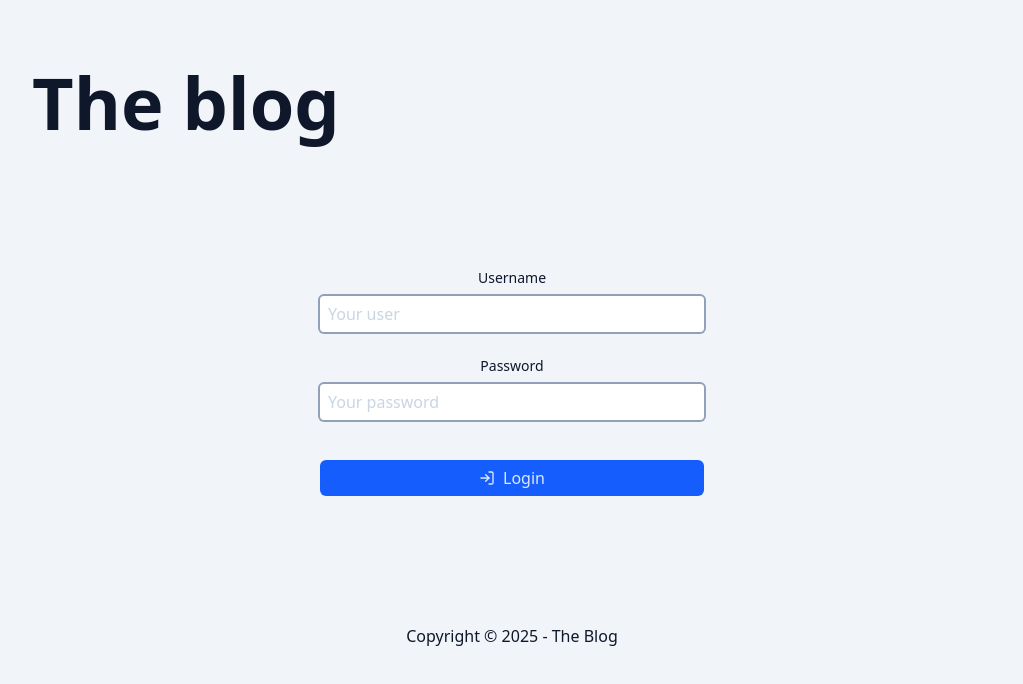
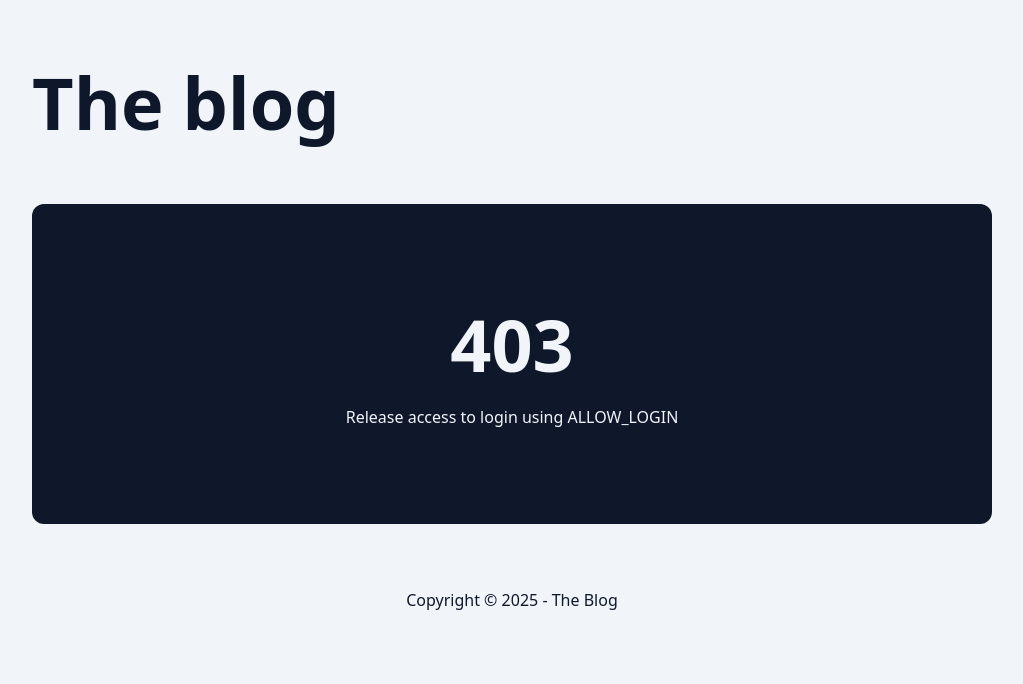
Before and after one commit to QueirozEdu/blog-app, a Next.js app: page /admin/login in a window 1280 px wide. Shown: the top 684 px of the page, without its empty margins (128-1151 px from the left). Built offline with nearby package versions, Linux system fonts and the light colour scheme; no server answers.

Commit message:
fix: add title

```diff
--- a/src/app/admin/login/page.tsx
+++ b/src/app/admin/login/page.tsx
@@ -1,7 +1,23 @@
 import { LoginForm } from "@/components/admin/LoginForm";
+import ErrorMessage from "@/components/ErrorMessage";
+import { Metadata } from "next";
 
 export const dynamic = "force-dynamic";
 
+export const metadata: Metadata = {
+    title: "Post Admin",
+};
+
 export default async function AdminLoginPage() {
+    const allowLogin = Boolean(Number(process.env.ALLOW_LOGIN));
+
+    if (!allowLogin) {
+        return (
+            <ErrorMessage
+                contentTitle="403"
+                content="Release access to login using ALLOW_LOGIN"
+            />
+        );
+    }
     return <LoginForm />;
 }
```
